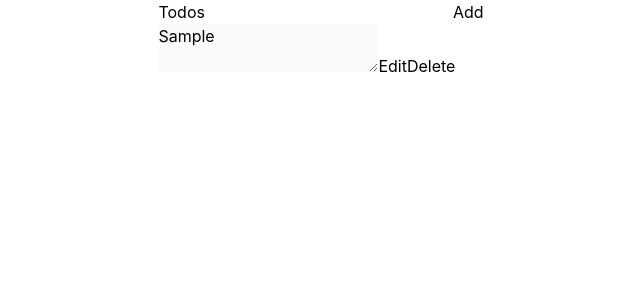
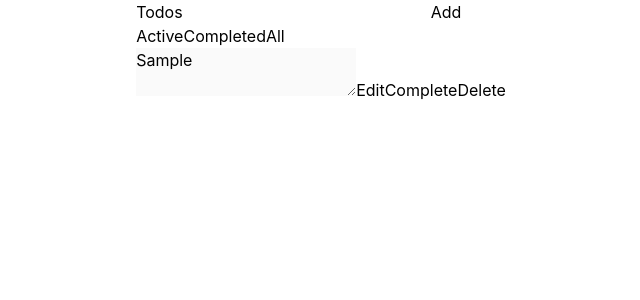
Before and after one commit to hakankaraahmet/redux-toolkit-animated-todoapp, a React (Create React App) app: page / in a window 1280 px wide. Both pictures are taken after typing "Sample" into the empty fields and a click on the button "Add". Shown: the top 300 px of the page, without its empty margins (319-959 px from the left). Built offline with nearby package versions, Linux system fonts and the light colour scheme.

Commit message:
all items are categorized according to completed or not

```diff
--- /dev/null
+++ b/src/components/TodoItem/index.tsx
@@ -0,0 +1,48 @@
+import { useRef } from "react";
+import { useAppDispatch } from "../../app/hooks";
+import {
+  completeTodos,
+  removeTodos,
+  updateTodos,
+} from "../../features/todoSlice";
+
+const TodoItem = ({ todo }: { todo: any }) => {
+  const inputRef = useRef<any>(true);
+  const dispatch = useAppDispatch();
+
+  const handleFocus = () => {
+    inputRef.current.disabled = false;
+    inputRef.current?.focus();
+  };
+
+  const handleUpdate = (id: number, value: string, e: any) => {
+    if (e.which === 13) {
+      dispatch(updateTodos({ id, item: value }));
+      inputRef.current.disabled = true;
+    }
+  };
+
+  const handleDelete = (id: number) => {
+    dispatch(removeTodos(id));
+  };
+
+  const handleComplete = (id: number) => {
+    dispatch(completeTodos(id));
+  };
+
+  return (
+    <li key={todo?.id}>
+      <textarea
+        ref={inputRef}
+        disabled={inputRef.current}
+        defaultValue={todo?.item}
+        onKeyPress={(e) => handleUpdate(todo?.id, inputRef.current.value, e)}
+      />
+      <button onClick={() => handleFocus()}>Edit</button>
+      <button onClick={() => handleComplete(todo?.id)}>Complete</button>
+      <button onClick={() => handleDelete(todo?.id)}>Delete</button>
+    </li>
+  );
+};
+
+export default TodoItem;
--- /dev/null
+++ b/src/components/TodoList/index.tsx
@@ -0,0 +1,36 @@
+import { useState } from "react";
+import { useAppSelector } from "../../app/hooks";
+import TodoItem from "../TodoItem";
+
+const TodoList = () => {
+  const { todoList } = useAppSelector((state) => state?.todos);
+  const [sort, setSort] = useState("active");
+  return (
+    <div>
+      <div>
+        <button onClick={() => setSort("active")}>Active</button>
+        <button onClick={() => setSort("completed")}>Completed</button>
+        <button onClick={() => setSort("all")}>All</button>
+      </div>
+      <ul>
+        {todoList.length > 0 && sort === "active"
+          ? todoList.map((todo) => {
+              return todo.completed === false && <TodoItem todo={todo} />;
+            })
+          : null}
+            {todoList.length > 0 && sort === "completed"
+          ? todoList.map((todo) => {
+              return todo.completed === true && <TodoItem todo={todo} />;
+            })
+          : null}
+            {todoList.length > 0 && sort === "all"
+          ? todoList.map((todo) => {
+              return <TodoItem todo={todo} />;
+            })
+          : null}
+      </ul>
+    </div>
+  );
+};
+
+export default TodoList;
--- a/src/components/Todos/index.tsx
+++ b/src/components/Todos/index.tsx
@@ -1,12 +1,11 @@
-import React, { useRef, useState } from "react";
-import { useAppDispatch, useAppSelector } from "../../app/hooks";
-import { addTodos, removeTodos, updateTodos } from "../../features/todoSlice";
+import React, { useState } from "react";
+import { useAppDispatch } from "../../app/hooks";
+import { addTodos } from "../../features/todoSlice";
+import TodoList from "../TodoList";
 
 const Todos = () => {
   const [todo, setTodo] = useState("");
-  const { todoList } = useAppSelector((state) => state?.todos);
   const dispatch = useAppDispatch();
-  const inputRef = useRef<any>(true);
 
   const handleChange = (e: React.ChangeEvent<HTMLInputElement>) => {
     setTodo(e.target.value);
@@ -23,45 +22,13 @@ const Todos = () => {
     setTodo("");
   };
 
-  const handleDelete = (id: number) => {
-    dispatch(removeTodos(id));
-  };
-
-  const handleFocus = () => {
-    inputRef.current.disabled = false;
-    inputRef.current?.focus();
-  };
-
-  const handleUpdate = (id: number, value: string, e: any) => {
-    if (e.which === 13) {
-      dispatch(updateTodos({ id, item: value }));
-      inputRef.current.disabled = true;
-    }
-  };
-
-  console.log("todoList", todoList);
   return (
     <div className="">
       Todos
       <input type="text" onChange={(e) => handleChange(e)} value={todo} />
       <button onClick={handleAdd}>Add</button>
       <br />
-      <ul>
-        {todoList.map((todo) => (
-          <li key={todo?.id}>
-            <textarea
-              ref={inputRef}
-              disabled={inputRef.current}
-              defaultValue={todo?.item}
-              onKeyPress={(e) =>
-                handleUpdate(todo?.id, inputRef.current.value, e)
-              }
-            />
-            <button onClick={() => handleFocus()}>Edit</button>
-            <button onClick={() => handleDelete(todo?.id)}>Delete</button>
-          </li>
-        ))}
-      </ul>
+      <TodoList />
     </div>
   );
 };
--- a/src/features/todoSlice.ts
+++ b/src/features/todoSlice.ts
@@ -23,7 +23,7 @@ const todoSlice = createSlice({
       return state;
     },
     updateTodos: (state, action) => {
-        state.todoList = state.todoList.map((todo) => {
+      state.todoList = state.todoList.map((todo) => {
         if (todo.id === action.payload.id) {
           return {
             ...todo,
@@ -33,9 +33,21 @@ const todoSlice = createSlice({
         return todo;
       });
     },
+    completeTodos: (state, action) => {
+      state.todoList = state.todoList.map((todo) => {
+        if (todo.id === action.payload) {
+          return {
+            ...todo,
+            completed: true,
+          };
+        }
+        return todo;
+      });
+    },
   },
 });
 
-export const { addTodos, removeTodos, updateTodos } = todoSlice.actions;
+export const { addTodos, removeTodos, updateTodos, completeTodos } =
+  todoSlice.actions;
 
 export default todoSlice.reducer;
```
